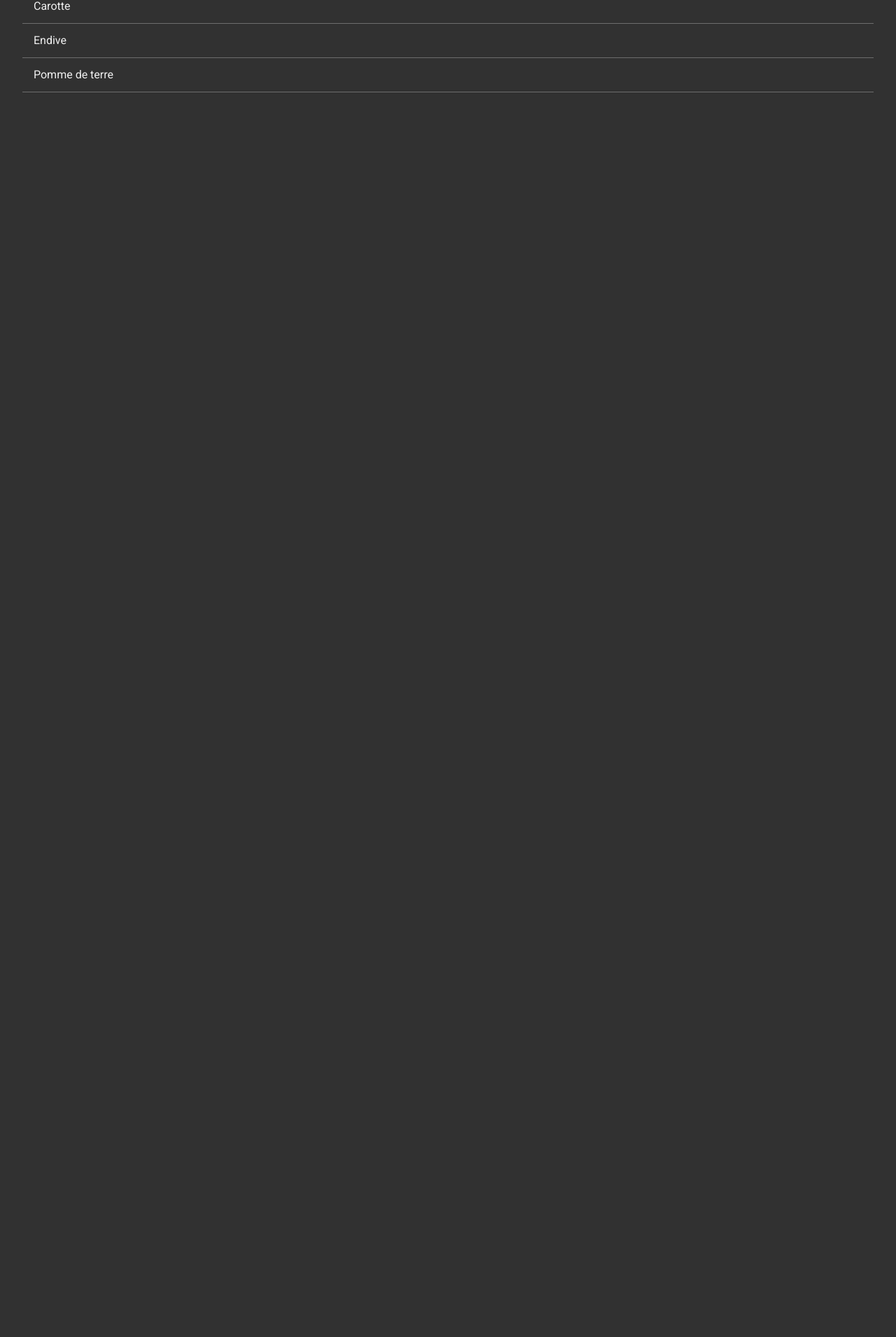
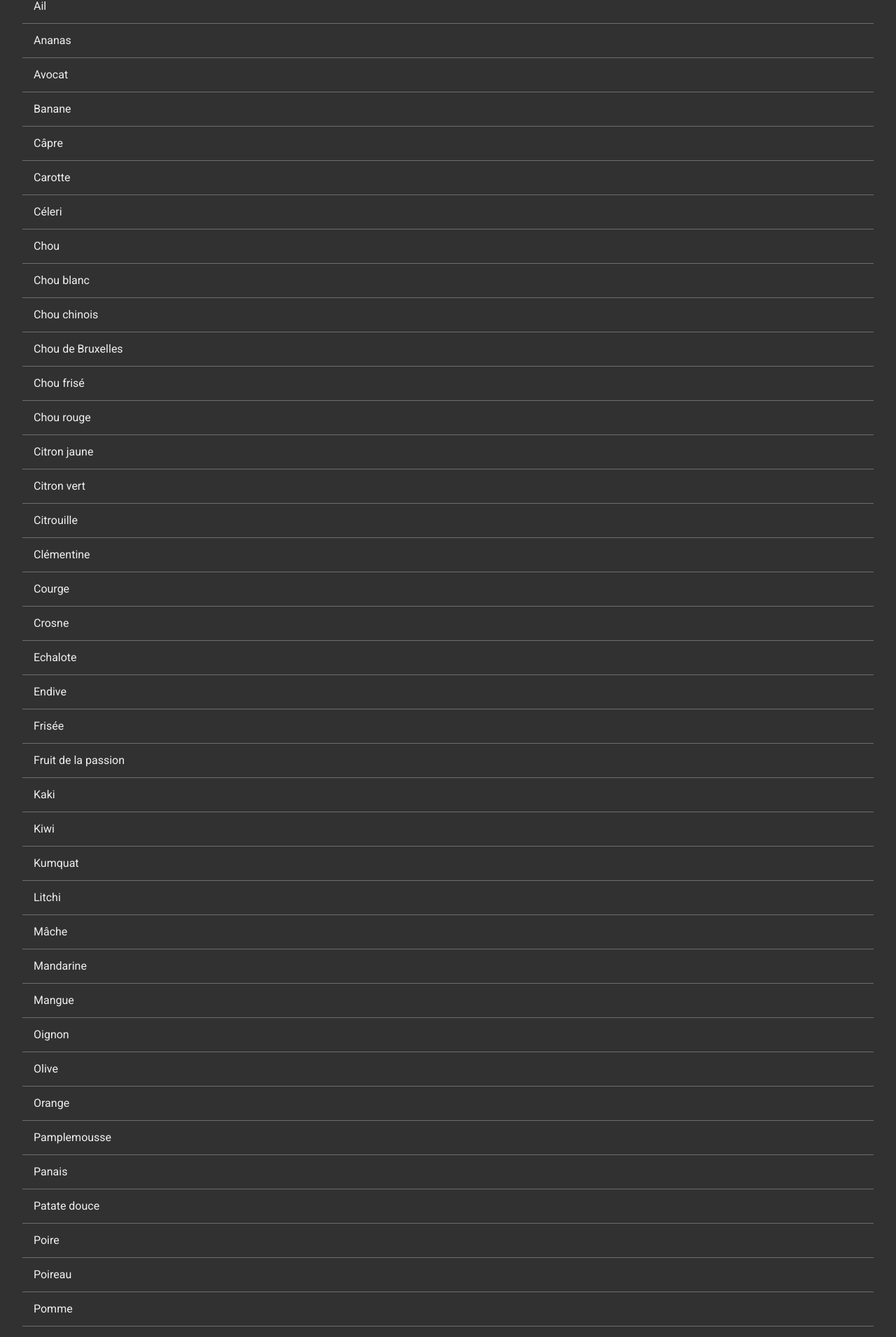
Before and after one commit to Guillaume-TR/season-respected, a React (Create React App) app: page / in a window 1280 px wide. Shown: the part 132-2043 px from the top of the page at 70% size. Before the commit the page ends 800 px from the top, so only its background shows below. Built offline with nearby package versions, Linux system fonts and the light colour scheme.

Commit message:
feature: make the dynamic site with local data

```diff
--- a/src/App.js
+++ b/src/App.js
@@ -1,8 +1,17 @@
-import React from 'react';
+import React, { useState } from 'react';
 
 import './styles/App.scss';
 
+import itemsList from './data/itemsList'
+import monthsList from './data/monthsList';
+
 const App = () => {
+  const date = new Date();
+  const currentMonth = date.getMonth();
+
+  const [month, setMonth] = useState(currentMonth);
+
+  const items = itemsList.filter( item => item.months.includes(month))
 
   return (
     <div className="app">
@@ -10,25 +19,23 @@ const App = () => {
         <h1  className="header-title">Season respected</h1>
       </header>
       <main className="main">
-        <select className="month" id="month" defaultValue="0">
-          <option className="month-name" value="0">Janvier</option>
-          <option className="month-name" value="1">Février</option>
-          <option className="month-name" value="2">Mars</option>
-          <option className="month-name" value="3">Avril</option>
-          <option className="month-name" value="4">Mai</option>
-          <option className="month-name" value="5">Juin</option>
-          <option className="month-name" value="6">Juillet</option>
-          <option className="month-name" value="7">Août</option>
-          <option className="month-name" value="8">Septembre</option>
-          <option className="month-name" value="9">Octobre</option>
-          <option className="month-name" value="10">Novembre</option>
-          <option className="month-name" value="11">Décembre</option>
+
+        <select className="month" id="month" defaultValue={month}>
+          { monthsList.map((item) => (
+            <option
+              className="month-name" value={item.number}
+              onClick={() => setMonth(item.number)}
+              key={item.name}
+            >
+              {item.name}
+            </option>
+          )) }
         </select>
 
         <ul className="list">
-          <li className="list-item">Carotte</li>
-          <li className="list-item">Endive</li>
-          <li className="list-item">Pomme de terre</li>
+          { items.map((item) => (
+            <li className="list-item" key={item.name} >{item.name}</li>
+          )) }
         </ul>
 
       </main>
--- /dev/null
+++ b/src/data/itemsList.js
@@ -0,0 +1,360 @@
+const itemsList = [
+    {
+        name: "Abricot",
+        months: [5, 6, 7]
+    },
+    {
+        name: "Ail",
+        months: [0, 1, 2, 3, 8, 9, 10, 11]
+    },
+    {
+        name: "Ananas",
+        months: [0, 1, 10, 11]
+    },
+    {
+        name: "Artichaut",
+        months: [6, 7, 8, 9]
+    },
+    {
+        name: "Asperge",
+        months: [3, 4, 5]
+    },
+    {
+        name: "Aubergine",
+        months: [5, 6, 7, 8, 9]
+    },
+    {
+        name: "Avocat",
+        months: [0, 1, 2, 3, 4, 9, 10, 11]
+    },
+    {
+        name: "Banane",
+        months: [0, 1, 2, 3, 4, 5, 6, 7, 8, 9, 10, 11]
+    },
+    {
+        name: "Betterave",
+        months: [4, 5, 6, 7, 8, 9]
+    },
+    {
+        name: "Blette",
+        months: [4, 5, 6, 7, 8, 9]
+    },
+    {
+        name: "Brocoli",
+        months: [5, 6, 7, 8, 9, 10]
+    },
+    {
+        name: "Câpre",
+        months: [0, 1, 2, 3, 4, 5, 6, 7, 8, 9, 10, 11]
+    },
+    {
+        name: "Carotte",
+        months: [0, 1, 2, 9, 10, 11]
+    },
+    {
+        name: "Cassis",
+        months: [6, 7]
+    },
+    {
+        name: "Céleri",
+        months: [0, 1, 2, 3, 4, 5, 9, 10, 11]
+    },
+    {
+        name: "Cerise",
+        months: [4, 5, 6]
+    },
+    {
+        name: "Chou",
+        months: [0, 1, 2, 3, 8, 9, 10, 11]
+    },
+    {
+        name: "Chou blanc",
+        months: [0, 1, 2, 3, 4, 5, 6, 7, 8, 9, 10, 11]
+    },
+    {
+        name: "Chou chinois",
+        months: [0, 1, 5, 6, 7, 8, 9, 10, 11]
+    },
+    {
+        name: "Chou de Bruxelles",
+        months: [0, 1, 2, 8, 9, 10, 11]
+    },
+    {
+        name: "Chou frisé",
+        months: [0, 1, 8, 9, 10, 11]
+    },
+    {
+        name: "Chou rave",
+        months: [4, 5, 6, 7, 8, 9, 10]
+    },
+    {
+        name: "Chou romanesco",
+        months: [4, 5, 6, 7, 8, 9, 10]
+    },
+    {
+        name: "Chou rouge",
+        months: [0, 1, 2, 3, 4, 5, 6, 7, 8, 9, 10, 11]
+    },
+    {
+        name: "Citron jaune",
+        months: [0, 1, 2, 3, 4, 5, 6, 7, 8, 9, 10, 11]
+    },
+    {
+        name: "Citron vert",
+        months: [0, 1, 2, 3, 4, 5, 6, 7, 8, 9, 10, 11]
+    },
+    {
+        name: "Citrouille",
+        months: [0, 1, 8, 9, 10, 11]
+    },
+    {
+        name: "Clémentine",
+        months: [0, 1, 10, 11]
+    },
+    {
+        name: "Concombre",
+        months: [4, 5, 6, 7, 8, 9]
+    },
+    {
+        name: "Courge",
+        months: [0, 7, 8, 9, 10, 11]
+    },
+    {
+        name: "Courgette",
+        months: [4, 5, 6, 7, 8, 9]
+    },
+    {
+        name: "Cresson",
+        months: [2, 3, 4, 5, 6, 7, 8, 9, 10]
+    },
+    {
+        name: "Crosne",
+        months: [0, 1, 2, 10, 11]
+    },
+    {
+        name: "Echalote",
+        months: [0, 1, 2, 3, 4, 5, 6, 7, 8, 9, 10, 11]
+    },
+    {
+        name: "Endive",
+        months: [0, 1, 2, 3, 10, 11]
+    },
+    {
+        name: "Épinard",
+        months: [2, 3, 4, 5, 6, 7, 8, 9, 10]
+    },
+    {
+        name: "Fenouil",
+        months: [5, 6, 7, 8, 9, 10]
+    },
+    {
+        name: "Figue",
+        months: [5, 6, 7, 8]
+    },
+    {
+        name: "Fraise",
+        months: [3, 4, 5, 6, 7, 8]
+    },
+    {
+        name: "Fraise des bois",
+        months: [7]
+    },
+    {
+        name: "Framboise",
+        months: [5, 6, 7, 8]
+    },
+    {
+        name: "Frisée",
+        months: [0, 1, 2, 3, 7, 8, 9, 10, 11]
+    },
+    {
+        name: "Fruit de la passion",
+        months: [0, 1, 2, 3, 9, 10,11]
+    },
+    {
+        name: "Grenade",
+        months: [8, 9, 10]
+    },
+    {
+        name: "Groseille",
+        months: [5, 6, 7]
+    },
+    {
+        name: "Haricot vert",
+        months: [4, 5, 6, 7, 8]
+    },
+    {
+        name: "Kaki",
+        months: [0, 9, 10, 11]
+    },
+    {
+        name: "Kiwi",
+        months: [0, 1, 2, 3, 8, 9, 10, 11]
+    },
+    {
+        name: "Kumquat",
+        months: [0, 1, 2, 10, 11]
+    },
+    {
+        name: "Laitue",
+        months: [3, 4, 5, 6, 7, 8]
+    },
+    {
+        name: "Litchi",
+        months: [0, 10, 11]
+    },
+    {
+        name: "Mâche",
+        months: [0, 1, 2, 3, 9, 10, 11]
+    },
+    {
+        name: "Maïs",
+        months: [6, 7, 8, 9]
+    },
+    {
+        name: "Mandarine",
+        months: [0, 1, 2, 11]
+    },
+    {
+        name: "Mangue",
+        months: [0, 1, 11]
+    },
+    {
+        name: "Melon",
+        months: [6, 7, 8]
+    },
+    {
+        name: "Mirabelle",
+        months: [7, 8]
+    },
+    {
+        name: "Mûre",
+        months: [6, 7, 8]
+    },
+    {
+        name: "Myrtille",
+        months: [6, 7, 8]
+    },
+    {
+        name: "Navet",
+        months: [2, 3, 4, 5]
+    },
+    {
+        name: "Nectarine",
+        months: [5, 6, 7, 8]
+    },
+    {
+        name: "Oignon",
+        months: [0, 1, 2, 3, 4, 5, 6, 7, 8, 9, 10, 11]
+    },
+    {
+        name: "Olive",
+        months: [0, 1, 8, 9, 10, 11]
+    },
+    {
+        name: "Orange",
+        months: [0, 1, 2, 3, 4, 5, 6, 7, 8, 9, 10, 11]
+    },
+    {
+        name: "Pamplemousse",
+        months: [0, 1, 2, 3, 4, 5, 6, 9, 10, 11]
+    },
+    {
+        name: "Panais",
+        months: [0, 1, 2, 9, 10, 11]
+    },
+    {
+        name: "Papaye",
+        months: [9, 10 ,11]
+    },
+    {
+        name: "Pastèque",
+        months: [5, 6, 7]
+    },
+    {
+        name: "Patate douce",
+        months: [0, 1, 2, 9, 10, 11]
+    },
+    {
+        name: "Pêche",
+        months: [5, 6, 7, 8]
+    },
+    {
+        name: "Petit pois",
+        months: [4, 5, 6]
+    },
+    {
+        name: "Piment",
+        months: [6, 7, 8, 9]
+    },
+    {
+        name: "Poire",
+        months: [0, 1, 2, 3, 8, 9, 10, 11]
+    },
+    {
+        name: "Poireau",
+        months: [0, 1, 2, 8, 9, 10, 11]
+    },
+    {
+        name: "Pois chiche",
+        months: [4, 5, 6]
+    },
+    {
+        name: "Poivron",
+        months: [5, 6, 7]
+    },
+    {
+        name: "Pomme",
+        months: [0, 1, 2, 3, 8, 9, 10 ,11]
+    },
+    {
+        name: "Pomme de terre",
+        months: [0, 1, 2, 3, 4, 5, 6, 7, 8, 9, 10, 11]
+    },
+    {
+        name: "Potimarron",
+        months: [8, 9, 10, 11]
+    },
+    {
+        name: "Potiron",
+        months: [8, 9, 10, 11]
+    },
+    {
+        name: "Prune",
+        months: [7, 8, 9]
+    },
+    {
+        name: "Prunelles",
+        months: [10, 11]
+    },
+    {
+        name: "Radis",
+        months: [2, 3, 4, 5]
+    },
+    {
+        name: "Raisin",
+        months: [7, 8, 9, 10]
+    },
+    {
+        name: "Rhubarbe",
+        months: [4, 5]
+    },
+    {
+        name: "Rutabaga",
+        months: [0, 1, 9, 10, 11]
+    },
+    {
+        name: "Salsifi",
+        months: [0, 1, 9, 10, 11]
+    },
+    {
+        name: "Tomate",
+        months: [5, 6, 7, 8]
+    },
+    {
+        name: "Topinambour",
+        months: [0, 1, 2, 9, 10, 11]
+    }
+];
+
+export default itemsList;
--- /dev/null
+++ b/src/data/monthsList.js
@@ -0,0 +1,52 @@
+const monthList = [
+    {
+        name: "Janvier",
+        number: 0
+    },
+    {
+        name: "Février",
+        number: 1
+    },
+    {
+        name: "Mars",
+        number: 2
+    },
+    {
+        name: "Avril",
+        number: 3
+    },
+    {
+        name: "Mai",
+        number: 4
+    },
+    {
+        name: "Juin",
+        number: 5
+    },
+    {
+        name: "Juillet",
+        number: 6
+    },
+    {
+        name: "Août",
+        number: 7
+    },
+    {
+        name: "Septembre",
+        number: 8
+    },
+    {
+        name: "Octobre",
+        number: 9
+    },
+    {
+        name: "Novembre",
+        number: 10
+    },
+    {
+        name: "Décembre",
+        number: 11
+    }
+];
+
+export default monthList;
```
